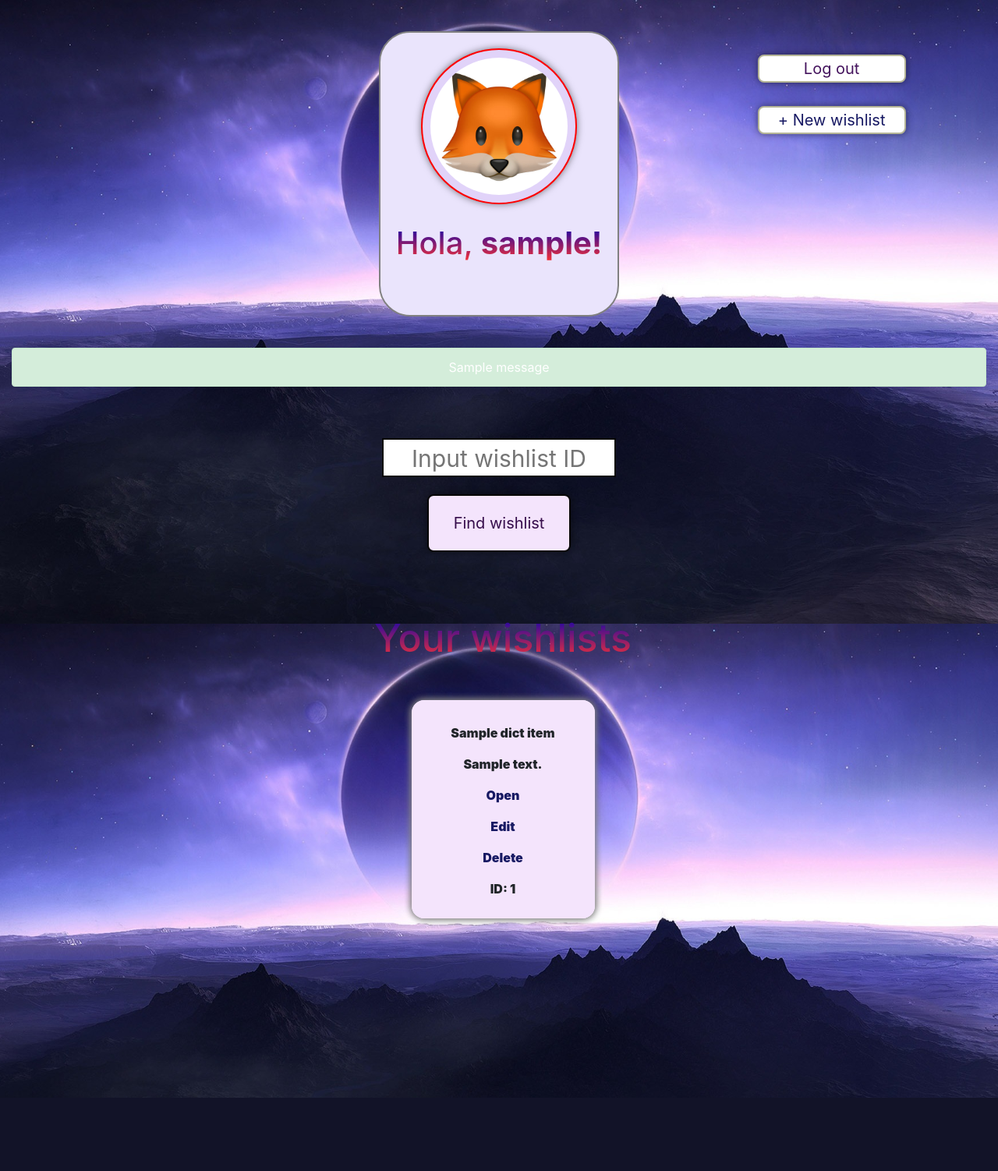
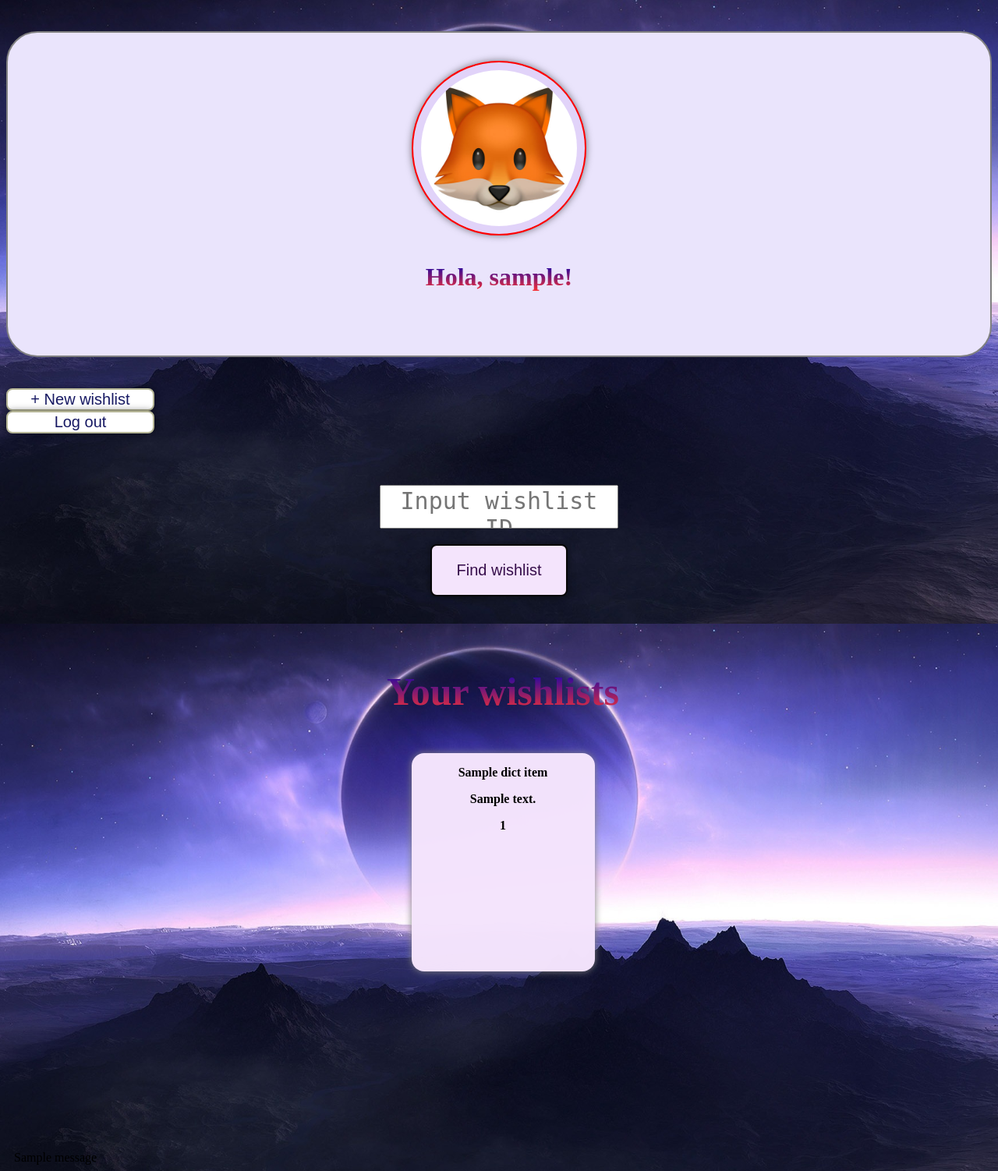
Before and after one commit to itmo-wad/pinata, a Flask app: template templates/cabinet.html in a window 1280 px wide. Shown: the whole page at 78% size. Before the commit the page ends 1408 px from the top, so only its background shows below. Run offline with Flask 2, Linux system fonts and the light colour scheme; the template is opened without the code that fills it: most values are stand-ins (such as "Sample title", 1, 10 or a date in 2020); one stand-in notice (Sample message) is shown; some libraries are stand-ins or nearby versions.

Commit message:
Old cabinet

```diff
--- a/templates/cabinet.html
+++ b/templates/cabinet.html
@@ -3,111 +3,77 @@
 <head>
     <meta charset="UTF-8">
     <title>Personal cabinet</title>
-    <link rel="stylesheet" href="../bootstrap/bootstrap-grid.min.css">
-    <link rel="stylesheet" href="../bootstrap/bootstrap.min.css">
+
     <link href= "../static/cabinet.css" rel="stylesheet">
 </head>
 
 <body>
-    <div class="container-fluid">
+    <div class="flex"></div>
 
-        <div class="row ">
-
-            <div class="col-lg-4">
-
-            </div>
-
-
-            <div class="col-lg-4 col-12 d-flex justify-content-center text-center">
     <div class="wrap1">
-
         <div class="main_img">
             <figure>
                 <img src="../static/avatar.jpg" alt="avatar" class="avatar">
             <!-- <figcaption>{{owner}}</figcaption> -->
             </figure>
         </div>
+
         <div class="hola">
             <h1> Hola, <b>{{username}}!</b></h1>
         </div>
 
+    </div>
 
-                </div><!-- wrap1 -->
-
-            </div><!-- col-sm-->
-
-
-            <div class="col-lg-4">
-                <div class="pull">
-                    <button class="button3"><a href="{{ url_for('logout') }}"></a>Log out</a></button>
-                </div>
-                <div class="pull">
+    <div class="wrap3">
+        <div class="button">
             <a href="{{ url_for('create') }}" class="but"><button class="button2">+ New wishlist</button></a>
         </div>
     </div>
 
-        </div> <!-- row-->
+    <div class="wrap5">
+        <button class="button3"><a href="{{ url_for('logout') }}">Log out</a></button>
+    </div>
+</div>
+
+    <div class="wrap2">
+        <form id="text" method="POST" action="/">
+            <div>
+                <p><textarea name="search" placeholder="Input wishlist ID" required form="text"></textarea></p>
+                <input type="submit" id="id_button1" value="Find wishlist">
+            </div>
+        </form>
+    </div>
+
+
+
+    <div class="wrap4">
+        <div class="items_wrap">
+            <h1 id="title">Your wishlists</h1>
+            <div class="wishlists">
+                {% for dict_item in wishlists %}
+                    <div class="wishlist" id="item1">
+                        <p>{{dict_item['title']}}</p>
+                        <p>{{dict_item['description']}}</p>
+                        <p>{{dict_item['listid']}}</p>
+                    </div>
+
+                {% endfor %}
+            </div>
+            <!-- <p><input type="submit" value="Save"></p> -->
+            <!-- </form>-->
+        </div>
 
         {% with messages = get_flashed_messages(with_categories=true) %}
         {% if messages %}
             {% for category, message in messages %}
-            <div class="alert alert-{{ category }}" role="alert" id="flash">
+            <div class="alert alert-{{ category }}" role="alert">
                 {{ message }}
             </div>
             {% endfor %}
         {% endif %}
         {% endwith %}
 
-            <div class="col-12">
-                <div class="wrap2">
-                    <form id="text" method="POST" action="/cabinet">
-                        <div>
-                            <p><textarea name="search" placeholder="Input wishlist ID" required form="text" class="inp"></textarea></p>
-                            <input type="submit" id="id_button1" value="Find wishlist">
 </div>
-                    </form>
-                </div>
-            </div>
-        </div>
-
-
-    </div>
-    <div class="wrap4">
-        <div class="container">
-
-            <div class="items_wrap">
-                <h1 id="title">Your wishlists</h1>
-
-
-                    <div class="column">
-                        <div class="wishlists">
-                            <div class=" col-6 col-xl-3 d-flex justify-content-center text-center" >
-                                <div class="wishlist" id="item1">
-                                    {% for dict_item in wishlists %}
-                                    <div class="wishlist" id="item1">
-                                        <p class="title_item">{{dict_item['title']}}</p>
-                                        <p>{{dict_item['description']}}</p>
-                                        <p><a href="{{ url_for('wishlist',list_id=dict_item['listid']) }}">Open</a></p>
-                                        <p><a href="{{ url_for('edit',list_id=dict_item['listid']) }}">Edit</a></p>
-                                        <p><a href="{{ url_for('delete',list_id=dict_item['listid']) }}">Delete</a></p>
-                                        <p>ID: {{dict_item['listid']}}</p>
-                                    </div>
-                                    {% endfor %}
-                                </div>
-                            </div>
-                        </div>
-                    </div>
-                </div>
-            </div>
-
-        </div>
-
-
-
-</div>
-
-</div>
-
 
 <script src="../static/script.js">
 </script>
```
Also changed, not shown: static/style.css (line endings or trailing spaces). Lines whose indentation alone changed are shown as unchanged.
